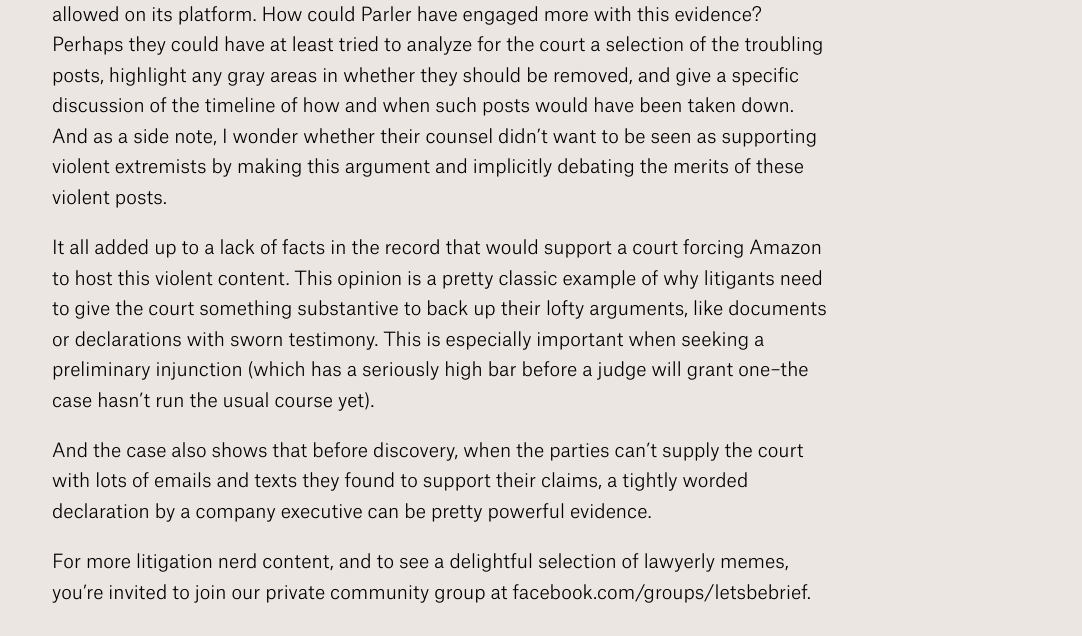
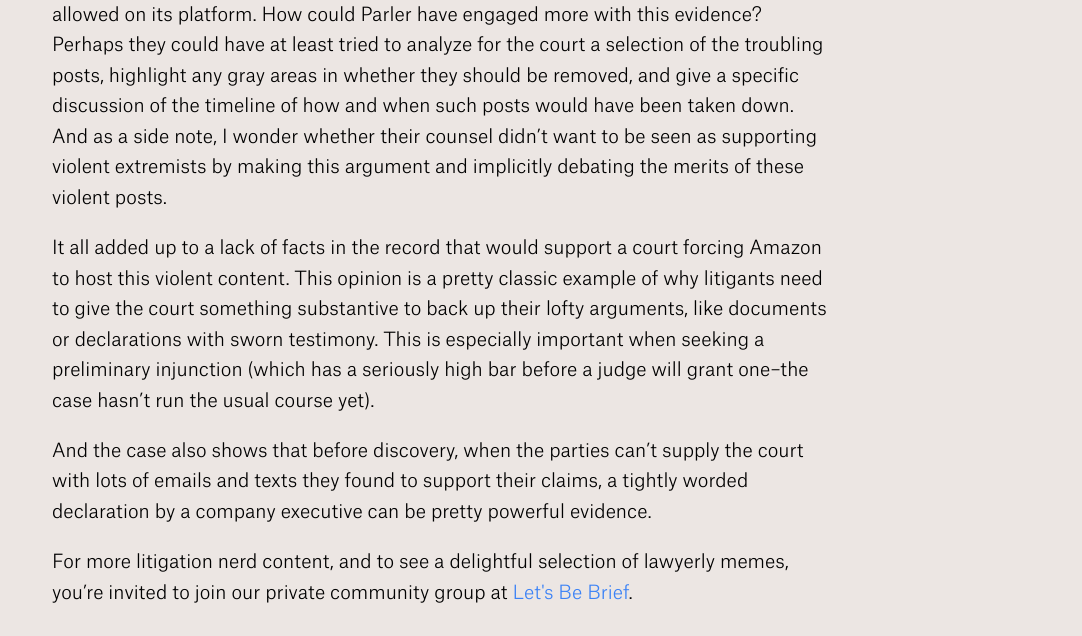
Before and after one commit to clearbrief-inc/clearbrief-inc.github.io, a plain HTML site: page evidence_faceoff.html in a window 1280 px wide. Shown: the part 2797-3433 px from the top of the page, without its empty margins (198-1280 px from the left). Drawn offline with nearby package versions, Linux system fonts and the light colour scheme.

Commit message:
fix facebook link.

```diff
--- a/evidence_faceoff.html
+++ b/evidence_faceoff.html
@@ -97,7 +97,6 @@
       </p>
 
       <p class="p-4 leading-relaxed">
-
         First up, it’s the recent Parler v. AWS matter, where Parler sued Amazon
         for refusing to continue to host the right-wing social media platform on
         AWS, after Parler users made thousands of shockingly violent posts after
@@ -228,9 +227,12 @@
       <p class="p-4 leading-relaxed">
         For more litigation nerd content, and to see a delightful selection of
         lawyerly memes, you’re invited to join our private community group at
-        <a href="https://www.facebook.com/groups/letsbebrief"
-          >facebook.com/groups/letsbebrief.</a
-        >
+        <a
+          target="_blank"
+          href="https://www.facebook.com/groups/letsbebrief"
+          class="text-blue-500"
+          >Let's Be Brief</a
+        >.
       </p>
 
       <br />
```
